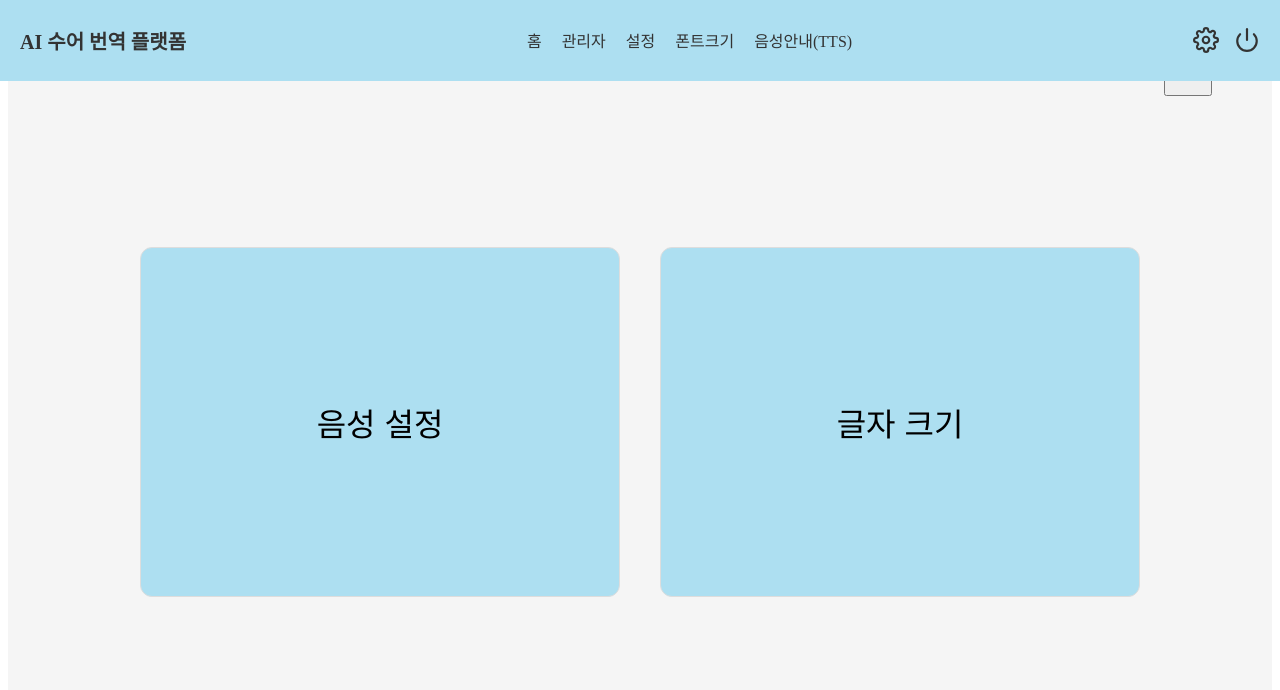
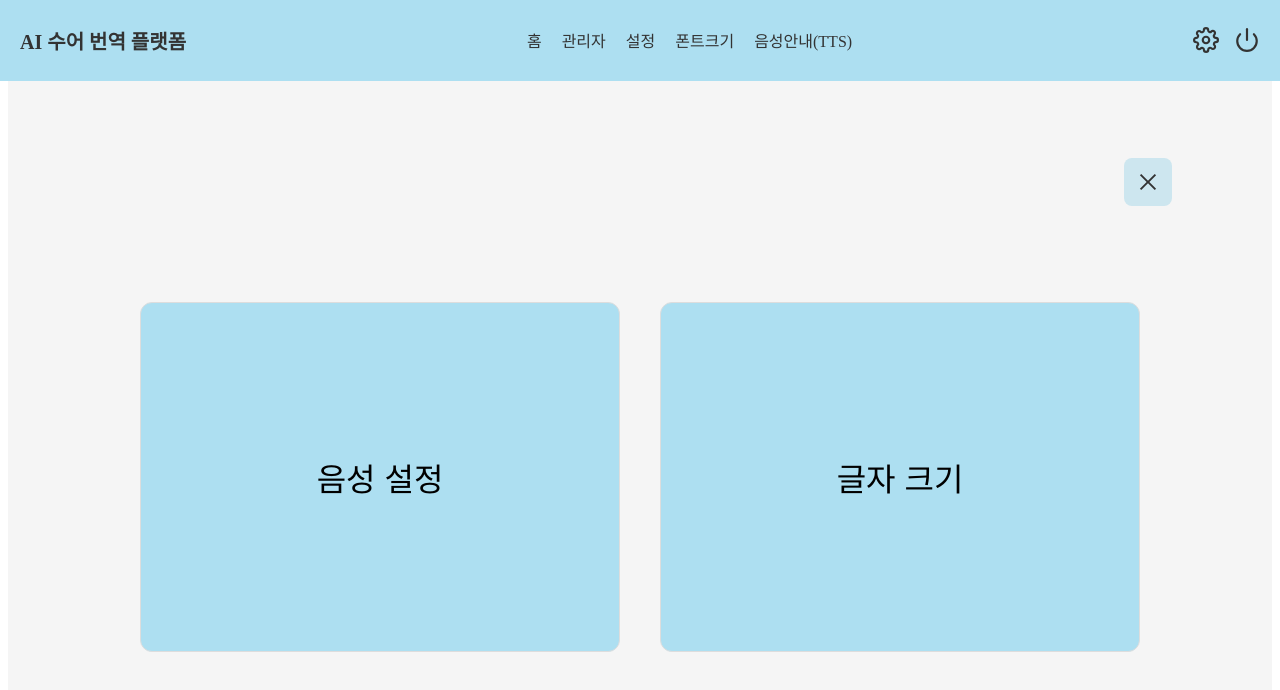
Before and after one commit to sup12135/saesol-translator, a React (Vite) app in the folder frontend/: page /Settings in a window 1280 px wide. Shown: the top 690 px of the page. Built offline with nearby package versions, Linux system fonts and the light colour scheme.

Commit message:
설정페이지 기능완료

```diff
--- a/frontend/src/pages/Settings/SettingsSkeleton.tsx
+++ b/frontend/src/pages/Settings/SettingsSkeleton.tsx
@@ -22,7 +22,7 @@ function SettingsSkeleton() {
       <div style={{
         display: 'flex',
         justifyContent: 'flex-end',
-        padding: '40px 60px 20px 60px'
+        padding: '150px 100px 20px'
       }}>
         {/* 우측 상단 X 버튼 공간: btn_back_to_main 대응  */}
         <div style={{
--- a/frontend/src/pages/Settings/SettingsView.tsx
+++ b/frontend/src/pages/Settings/SettingsView.tsx
@@ -1,6 +1,7 @@
 //src/pages/Settings/SettingsView.tsx
 
 import MenuButton from './Components/MenuButton';
+import { AiOutlineClose } from 'react-icons/ai';
 
 interface SettingsViewProps {
   onNavigate: (path: string) => void;
@@ -9,8 +10,24 @@ interface SettingsViewProps {
 const SettingsView = ({ onNavigate }: SettingsViewProps) => {
   return (
     <div style={{ display: 'flex', flexDirection: 'column', height: '100vh', backgroundColor: '#f5f5f5' }}>
-      <header style={{ display: 'flex', justifyContent: 'flex-end', padding: '40px 60px 20px' }}>
-        <button onClick={() => onNavigate('/')} style={{ width: '48px', height: '48px' }}>X</button>
+      {/* TTSHeader의 스타일과 동일하게 수정 */}
+      <header style={{ display: 'flex', justifyContent: 'flex-end', padding: '150px 100px 20px' }}>
+        <button
+          onClick={() => onNavigate('/')}
+          style={{
+            width: '48px',
+            height: '48px',
+            border: 'none',
+            borderRadius: '8px',
+            backgroundColor: '#CDE6EF',
+            cursor: 'pointer',
+            display: 'flex',
+            alignItems: 'center',
+            justifyContent: 'center'
+          }}
+        >
+          <AiOutlineClose size={24} color="#333333" />
+        </button>
       </header>
 
       <main style={{ flex: 1, display: 'flex', justifyContent: 'center', alignItems: 'center', padding: '0 60px' }}>
```
